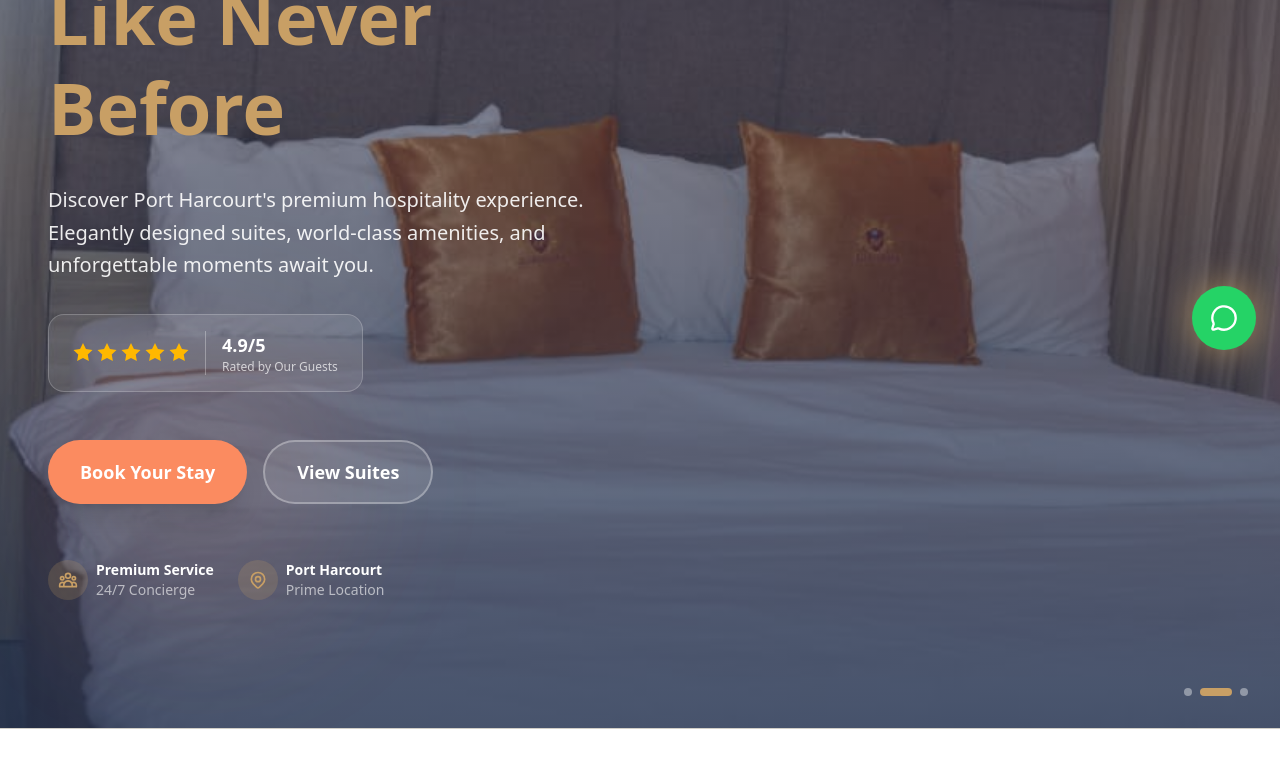
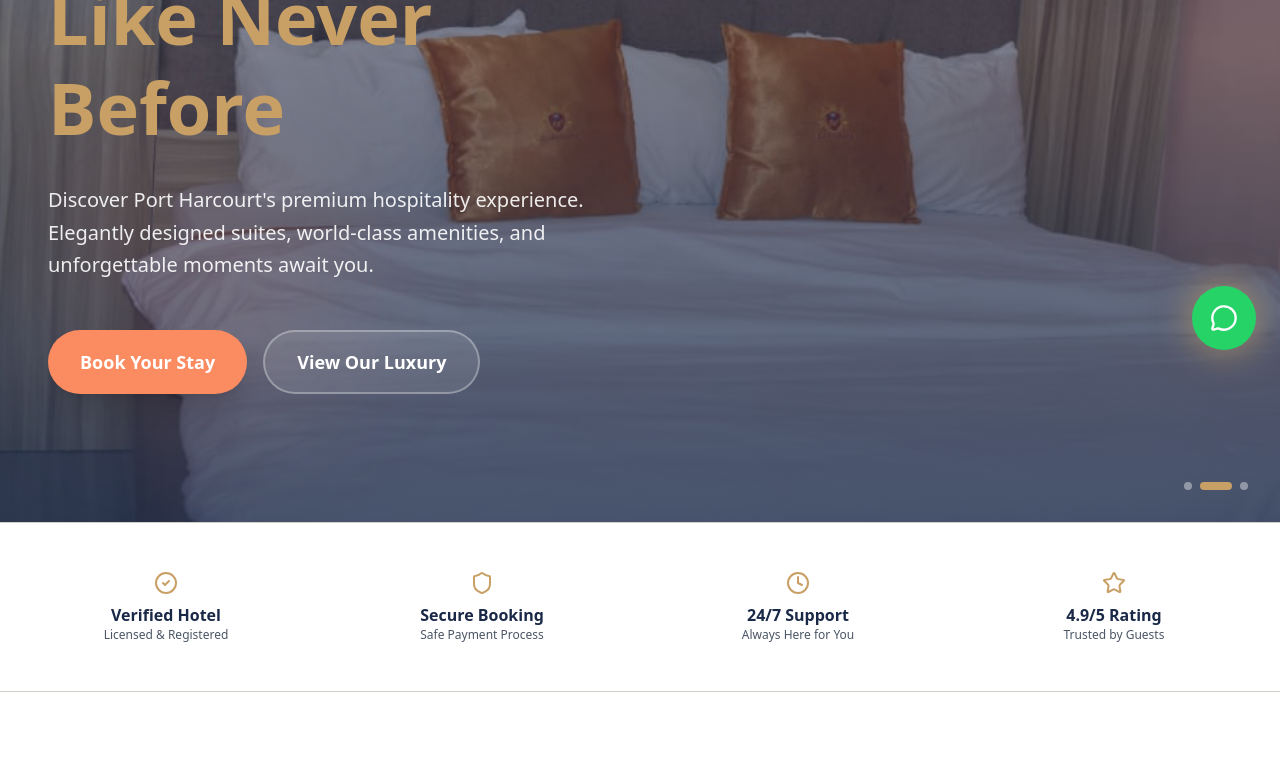
Before and after one commit to rowlandlawson/cli-samnoris, a Next.js app: page / in a window 1280 px wide. Shown: the part 426-1202 px from the top of the page. Built offline with nearby package versions, Linux system fonts and the light colour scheme.

Commit message:
updated hero content

```diff
--- a/app/components/Hero.tsx
+++ b/app/components/Hero.tsx
@@ -25,6 +25,13 @@ export const Hero = ({ onBookingOpen }: HeroProps) => {
 
   const scrollToSuites = () => {
     const suitesSection = document.getElementById("suites");
+    if (suitesSection) {
+      suitesSection.scrollIntoView({ behavior: "smooth" });
+    }
+  };
+
+   const scrollToGallery = () => {
+    const suitesSection = document.getElementById("gallery");
     if (suitesSection) {
       suitesSection.scrollIntoView({ behavior: "smooth" });
     }
@@ -84,7 +91,7 @@ export const Hero = ({ onBookingOpen }: HeroProps) => {
             </p>
 
             {/* Rating Badge */}
-            <div className="flex items-center gap-4 bg-white/10 backdrop-blur-md border border-white/20 rounded-2xl px-6 py-4 w-fit">
+            {/* <div className="flex items-center gap-4 bg-white/10 backdrop-blur-md border border-white/20 rounded-2xl px-6 py-4 w-fit">
               <div className="flex gap-1">
                 {[...Array(5)].map((_, i) => (
                   <svg
@@ -100,28 +107,28 @@ export const Hero = ({ onBookingOpen }: HeroProps) => {
                 <p className="font-bold text-lg">4.9/5</p>
                 <p className="text-xs text-white/70">Rated by Our Guests</p>
               </div>
-            </div>
+            </div> */}
 
             {/* CTA Buttons */}
             <div className="flex flex-wrap gap-4 pt-4">
               <button
                 data-booking-trigger
-                onClick={onBookingOpen}
+                onClick={scrollToSuites}
                 className="px-8 py-4 rounded-full bg-[#FB8B60] hover:bg-[#FF6B3D] transition-all font-bold text-lg shadow-xl hover:shadow-2xl hover:scale-105 transform"
               >
                 Book Your Stay
               </button>
 
               <button
-                onClick={scrollToSuites}
+                onClick={scrollToGallery}
                 className="px-8 py-4 rounded-full bg-white/10 backdrop-blur-md border-2 border-white/30 hover:bg-white/20 transition-all font-semibold text-lg"
               >
-                View Suites
+                View Our Luxury
               </button>
             </div>
 
             {/* Quick Info */}
-            <div className="flex flex-wrap gap-6 pt-6 text-sm">
+            {/* <div className="flex flex-wrap gap-6 pt-6 text-sm">
               <div className="flex items-center gap-2">
                 <div className="w-10 h-10 rounded-full bg-[#C89F65]/20 flex items-center justify-center">
                   <svg className="w-5 h-5 text-[#C89F65]" fill="none" stroke="currentColor" viewBox="0 0 24 24">
@@ -146,7 +153,7 @@ export const Hero = ({ onBookingOpen }: HeroProps) => {
                   <p className="text-white/60">Prime Location</p>
                 </div>
               </div>
-            </div>
+            </div> */}
           </div>
 
           {/* RIGHT SIDE - Image Composition (Desktop Only) */}
@@ -172,9 +179,6 @@ export const Hero = ({ onBookingOpen }: HeroProps) => {
                 height={400}
                 className="object-cover h-full w-full group-hover:scale-110 transition-transform duration-700"
               />
-              <div className="absolute bottom-6 left-6 right-6">
-                <p className="text-white font-bold text-xl drop-shadow-lg">Pool Bar & Lounge</p>
-              </div>
             </div>
 
             {/* Decorative Glow */}
```
